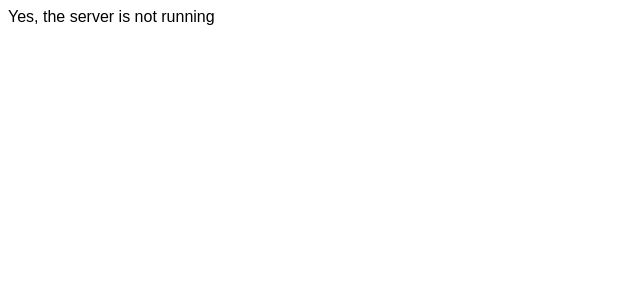
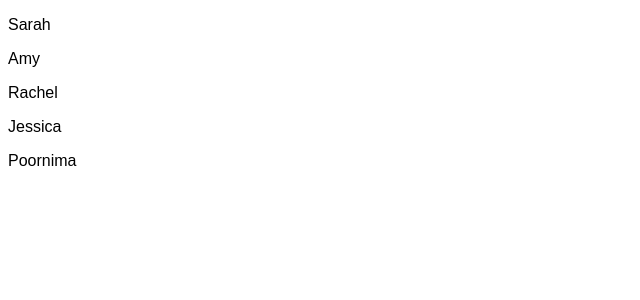
Before and after one commit to carelessmisu/learn-angular, an Angular app: page / in a window 1280 px wide. Shown: the top 300 px of the page, without its empty margins (0-640 px from the left). Built offline with nearby package versions, Linux system fonts and the light colour scheme.

Commit message:
5-control-flow-for

```diff
--- a/src/app/app.component.ts
+++ b/src/app/app.component.ts
@@ -1,17 +1,19 @@
-import {Component} from '@angular/core';
+import { Component } from '@angular/core';
 
 @Component({
   selector: 'app-root',
   template: `
-  @if (isServerRunning){
-    <span>Yes, the server is running</span>
-  } @else {
-    <span>Yes, the server is  not running</span>
-  }
-    <!-- <span>Yes, the server is running</span> -->
+    @for (user of users; track user.id) {
+    <p>{{ user.name }}</p>
+    }
   `,
 })
 export class AppComponent {
-  // isServerRunning = true;
-  isServerRunning = false;
+  users = [
+    { id: 0, name: 'Sarah' },
+    { id: 1, name: 'Amy' },
+    { id: 2, name: 'Rachel' },
+    { id: 3, name: 'Jessica' },
+    { id: 4, name: 'Poornima' },
+  ];
 }
```
